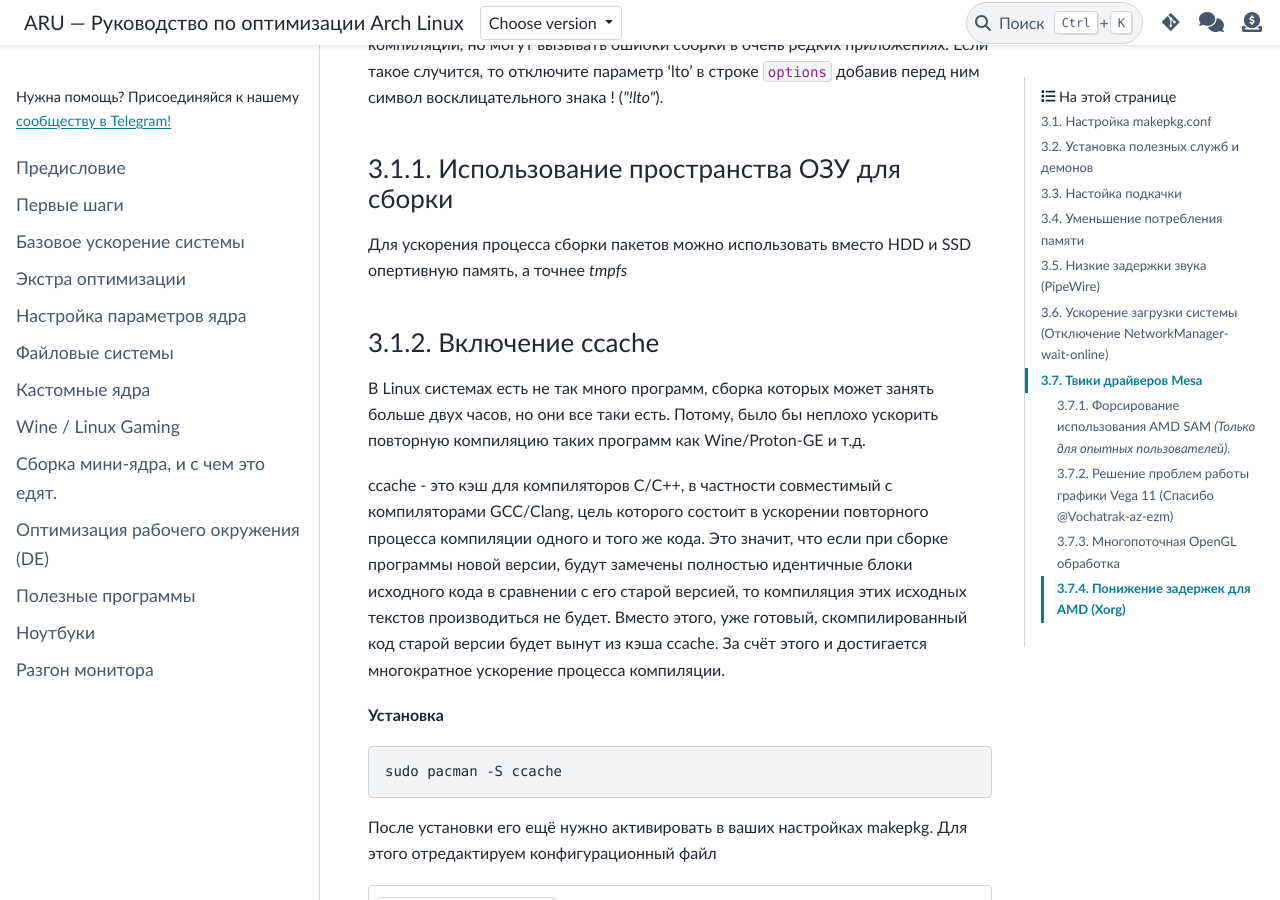
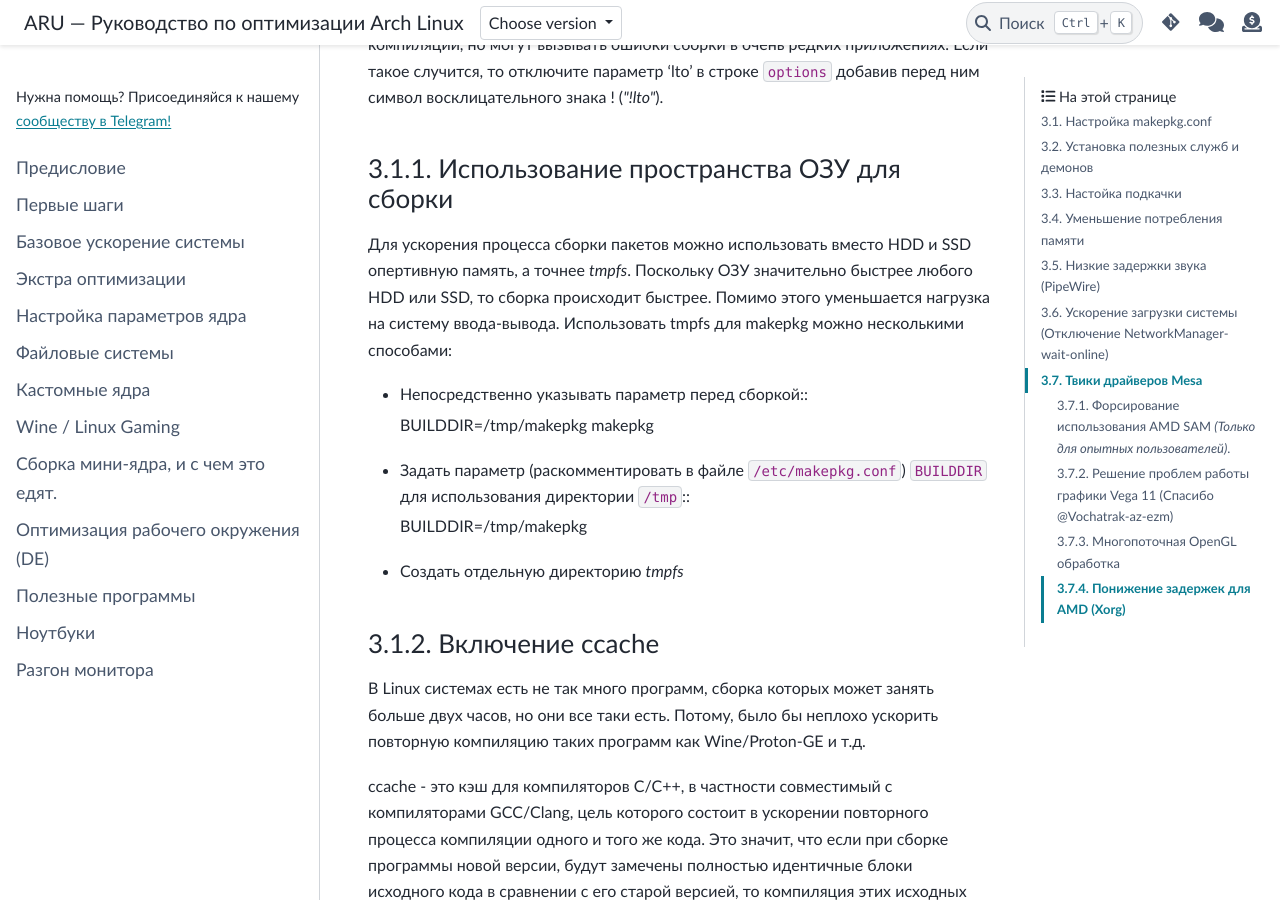
Before and after one commit to ventureoo/ARU, a Sphinx documentation site: the page built from docs/source/generic-system-acceleration.rst, in a window 1280 px wide and 900 px high, scrolled down 852 px. Built offline with Sphinx 7.4.7 and the PyData theme 0.15.4, drawn with Linux system fonts in a browser that asks for light colours.

Commit message:
Обновить docs/source/generic-system-acceleration.rst

```diff
--- a/docs/source/generic-system-acceleration.rst
+++ b/docs/source/generic-system-acceleration.rst
@@ -58,7 +58,17 @@ Arch Linux - это фундамент, и требуется уйма надс
 Использование пространства ОЗУ для сборки
 -----------------------
 
-Для ускорения процесса сборки пакетов можно использовать вместо HDD и SSD опертивную память, а точнее *tmpfs*
+Для ускорения процесса сборки пакетов можно использовать вместо HDD и SSD опертивную память, а точнее *tmpfs*. Поскольку ОЗУ значительно быстрее любого HDD или SSD, то сборка происходит быстрее. Помимо этого уменьшается нагрузка на систему ввода-вывода. Использовать tmpfs для makepkg можно несколькими способами:
+
+- Непосредственно указывать параметр перед сборкой:::
+
+  BUILDDIR=/tmp/makepkg makepkg
+
+- Задать параметр (раскомментировать в файле ``/etc/makepkg.conf``) ``BUILDDIR`` для использования директории ``/tmp``:::
+
+  BUILDDIR=/tmp/makepkg
+
+- Создать отдельную директорию *tmpfs*
 
 -----------------------
 Включение ccache
```
